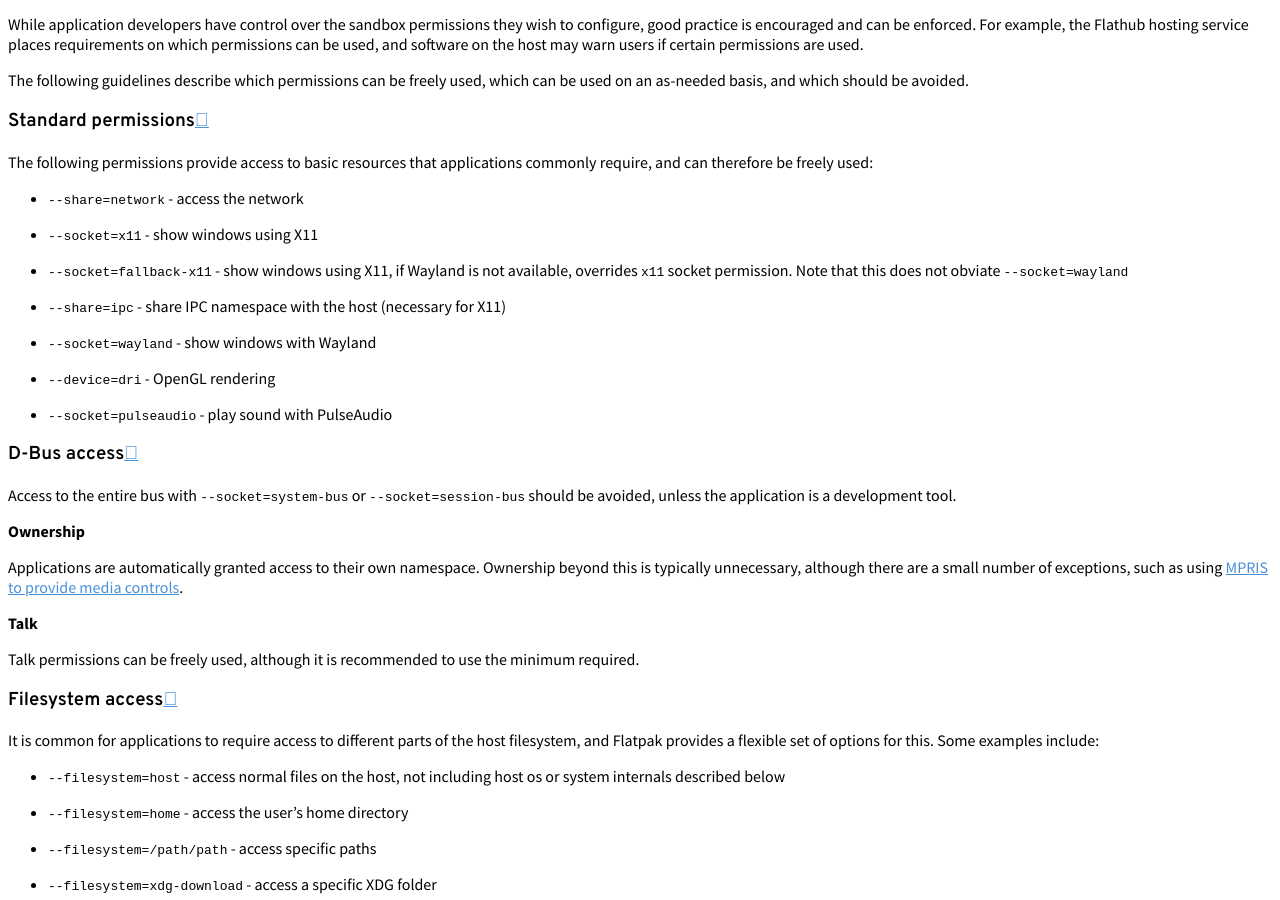
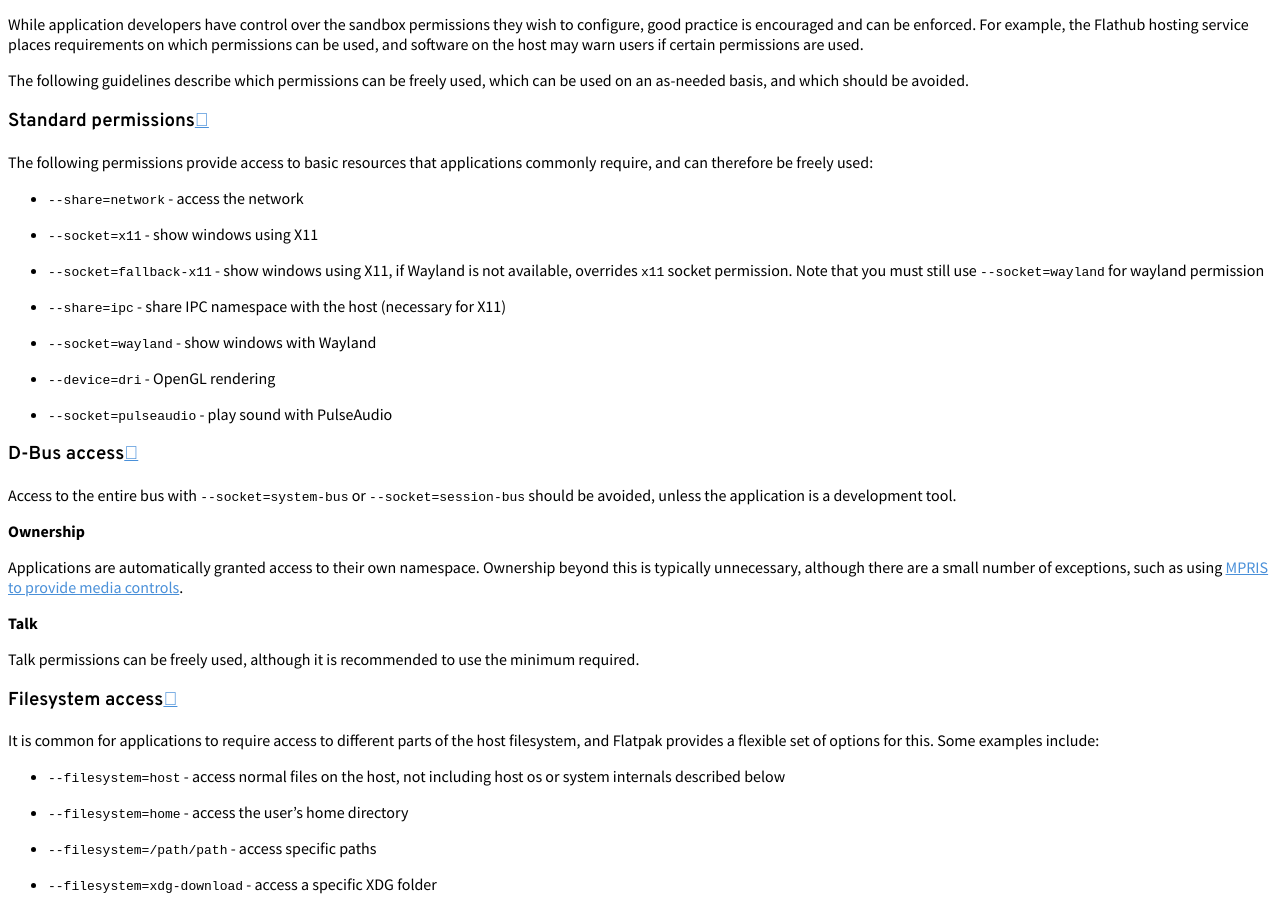
Before and after one commit to flatpak/flatpak-docs, a Sphinx documentation site: the page built from docs/sandbox-permissions.rst, in a window 1280 px wide and 900 px high, scrolled down 1617 px. Built offline with Sphinx 7.4.7 and the Read the Docs theme 2.0.0, drawn with Linux system fonts in a browser that asks for light colours.

Commit message:
Simplify the word 'obviate'

```diff
--- a/docs/sandbox-permissions.rst
+++ b/docs/sandbox-permissions.rst
@@ -77,8 +77,8 @@ commonly require, and can therefore be freely used:
 - ``--share=network`` - access the network
 - ``--socket=x11`` - show windows using X11
 - ``--socket=fallback-x11`` - show windows using X11, if Wayland is not
-  available, overrides ``x11`` socket permission. Note that this does
-  not obviate ``--socket=wayland``
+  available, overrides ``x11`` socket permission. Note that you must
+  still use ``--socket=wayland`` for wayland permission
 - ``--share=ipc`` - share IPC namespace with the host (necessary for X11)
 - ``--socket=wayland`` - show windows with Wayland
 - ``--device=dri`` - OpenGL rendering
```
